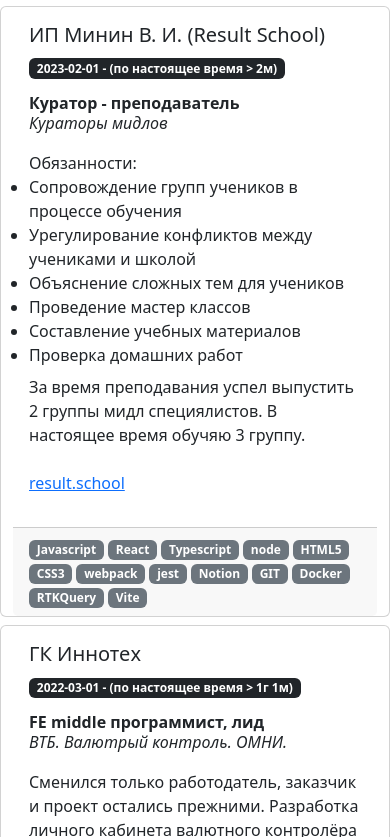
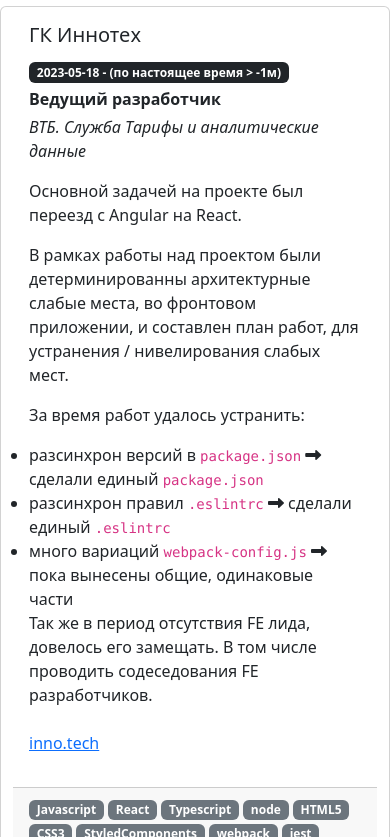
Before and after one commit to taraswww777/taraswww777.dev, a Next.js app: page / in a window 390 px wide. Shown: the part 1347-2184 px from the top of the page. Built offline with nearby package versions, Linux system fonts and the light colour scheme.

Commit message:
add InnoTech_TRFR_2023_05 and print-page-break

```diff
--- a/src/components/PageTemplates/PageTemplates.tsx
+++ b/src/components/PageTemplates/PageTemplates.tsx
@@ -17,7 +17,7 @@ export const PageTemplates: FC<PropsWithChildren<PageTemplatesProps>> = ({
         <header className="col-11 my-3">
           {header || <DefaultHeaderComponent />}
         </header>
-        <div className="col-1 my-3">
+        <div className="col-1 my-3 d-print-none">
           <Menu />
         </div>
         <main className="col-12">
@@ -28,11 +28,11 @@ export const PageTemplates: FC<PropsWithChildren<PageTemplatesProps>> = ({
         >
           <ContactsComponent />
           <a
-            className="btn btn-dark d-block text-uppercase mt-2"
+            className="btn btn-dark d-block text-uppercase mt-2 d-print-none"
             href="https://spb.hh.ru/resume/4c039332ff03d40aad0039ed1f364961696744"
             target="_blank"
           >
-            Резюме на Hh.ru
+            Резюме на hh.ru
           </a>
         </footer>
       </div>
--- a/src/components/WorkExperienceCard/WorkExperienceCard.tsx
+++ b/src/components/WorkExperienceCard/WorkExperienceCard.tsx
@@ -7,22 +7,22 @@ interface WorkExperienceProps {
 }
 
 export const WorkExperienceCard: FC<WorkExperienceProps> = ({item}) => (
-  <div
+  <section
     key={`${item.dateBegin}-${item.dateEnd}`}
-    className="card col-md-6 col-sm-12 col-lg-4 col-xxl-3 col-12 mb-2"
+    className="card col-md-6 col-sm-12 col-lg-4 col-xxl-3 col-12 mb-2 print-page-break"
   >
     <div className="card-body">
       <h5 className="card-title">
         {item.companyName}
       </h5>
-      <p>
+      <p className="card-subtitle pt-2">
         <span className="badge bg-dark">
           <WorkInterval dateBegin={item.dateBegin} dateEnd={item.dateEnd} />
         </span>
       </p>
 
-      {item.workPosition && (<p className="card-subtitle"><b>{item.workPosition}</b></p>)}
-      {item.teamName && (<p className="card-subtitle"><i>{item.teamName}</i></p>)}
+      {item.workPosition && (<p className="card-subtitle pt-2"><b>{item.workPosition}</b></p>)}
+      {item.teamName && (<p className="card-subtitle pt-2"><i>{item.teamName}</i></p>)}
       <div className="card-text pt-3">{item.description}</div>
       <p className="pt-2">
         {item.companySite && (
@@ -42,5 +42,5 @@ export const WorkExperienceCard: FC<WorkExperienceProps> = ({item}) => (
         </div>
       ) : null}
     </div>
-  </div>
+  </section>
 );
--- a/src/components/header/header.component.tsx
+++ b/src/components/header/header.component.tsx
@@ -4,7 +4,7 @@ export const HeaderComponent = () => {
   return (
     <div>
       <h1 className="text-center">Ковалёв Тарас Викторович (taraswww777)</h1>
-      <p className="text-center">
+      <p className="text-center d-print-none">
         Увеличение&nbsp;<FaIcon iconName={'fa-solid fa-arrow-trend-up'} />&nbsp;прибыли&nbsp;и
         сокращение&nbsp;<FaIcon iconName={'fa-solid fa-arrow-trend-down'} />&nbsp;издержек
       </p>
--- /dev/null
+++ b/src/pageParts/WorkExperiencePart/__data/InnoTech_TRFR_2023_05.tsx
@@ -0,0 +1,35 @@
+import { FaIcon } from 'src/components/fa-icon';
+import {WorkExperienceDto} from 'src/types/dto';
+import {COMPANIES} from './constants/compaties';
+
+export const InnoTech_TRFR_2023_05: WorkExperienceDto = {
+  ...COMPANIES.InnoTech,
+  dateBegin: new Date('2023-05-18').toUTCString(),
+  workPosition: "Ведущий разработчик",
+  teamName: "ВТБ. Служба Тарифы и аналитические данные",
+  technologiesTags: [
+    "Javascript", "React", "Typescript", "node", "HTML5", "CSS3", "StyledComponents", "webpack", "jest",
+    "ModuleFederation", "Bitbucket", "TeamCity", "Confluence", "Сфера+", "Angular"
+  ],
+  description: (
+    <>
+      <p>Основной задачей на проекте был переезд с Angular на React.</p>
+      <p>
+        В рамках работы над проектом были детерминированны архитектурные слабые места, во фронтовом приложении, и составлен план работ,
+        для устранения / нивелирования слабых мест.
+      </p>
+      <p>
+        За время работ удалось устранить:
+      </p>
+      <ul className="m-0 p-0">
+        <li>разcинхрон версий в <code>package.json</code> <FaIcon iconName={'fa-solid fa-right-long'} /> сделали единый <code>package.json</code></li>
+        <li>разcинхрон правил <code>.eslintrc</code> <FaIcon iconName={'fa-solid fa-right-long'} /> сделали единый <code>.eslintrc</code></li>
+        <li>много вариаций <code>webpack-config.js</code> <FaIcon iconName={'fa-solid fa-right-long'} /> пока вынесены общие, одинаковые части</li>
+      </ul>
+      <p>
+        Так же в период отсутствия FE лида, довелось его замещать.
+        В том числе проводить содеседования FE разработчиков.
+      </p>
+    </>
+  )
+}
--- /dev/null
+++ b/src/pageParts/WorkExperiencePart/__data/constants/compaties.ts
@@ -0,0 +1,11 @@
+import {WorkCompanyDto} from 'src/types/dto';
+
+const InnoTech: WorkCompanyDto = {
+  companyName: "ГК Иннотех",
+  companySite: "https://inno.tech/",
+  companySiteName: "inno.tech",
+}
+
+export const COMPANIES = {
+  InnoTech
+}
--- a/src/pageParts/WorkExperiencePart/__data/index.ts
+++ b/src/pageParts/WorkExperiencePart/__data/index.ts
@@ -2,9 +2,11 @@ import {WorkExperienceDto} from 'src/types/dto';
 import {sortWorkExperience} from 'src/utils/sortWorkExperience';
 import dataWorkExperience from './work-experience.json';
 import {ResultSchool_2023_02} from './ResultSchool_2023_02';
+import {InnoTech_TRFR_2023_05} from './InnoTech_TRFR_2023_05';
 
 
 export const workExperienceList: WorkExperienceDto[] = sortWorkExperience([
   ...dataWorkExperience,
+  InnoTech_TRFR_2023_05,
   ResultSchool_2023_02
 ]);
--- a/src/pageParts/WorkExperiencePart/__data/work-experience.json
+++ b/src/pageParts/WorkExperiencePart/__data/work-experience.json
@@ -105,6 +105,7 @@
   },
   {
     "dateBegin": "2022-03-01T01:00:00.000Z",
+    "dateEnd": "2023-05-01T01:00:00.000Z",
     "companyName": "ГК Иннотех",
     "companySite": "https://inno.tech/",
     "companySiteName": "inno.tech",
--- a/src/styles/globals.scss
+++ b/src/styles/globals.scss
@@ -5,3 +5,7 @@
 img {
   max-width: 100%;
 }
+
+.print-page-break {
+  page-break-before: always;
+}
```
Also changed, not shown: src/types/dto.ts (+6 -3 lines).
